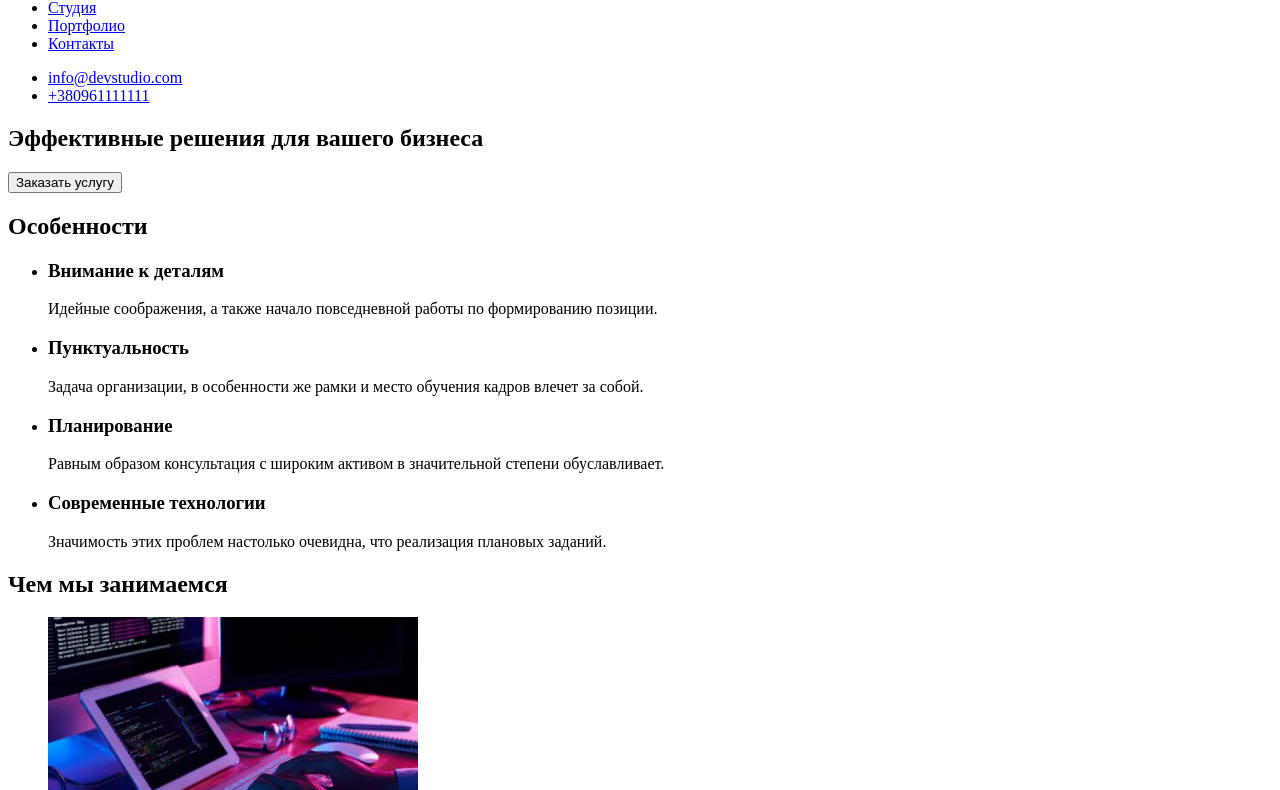
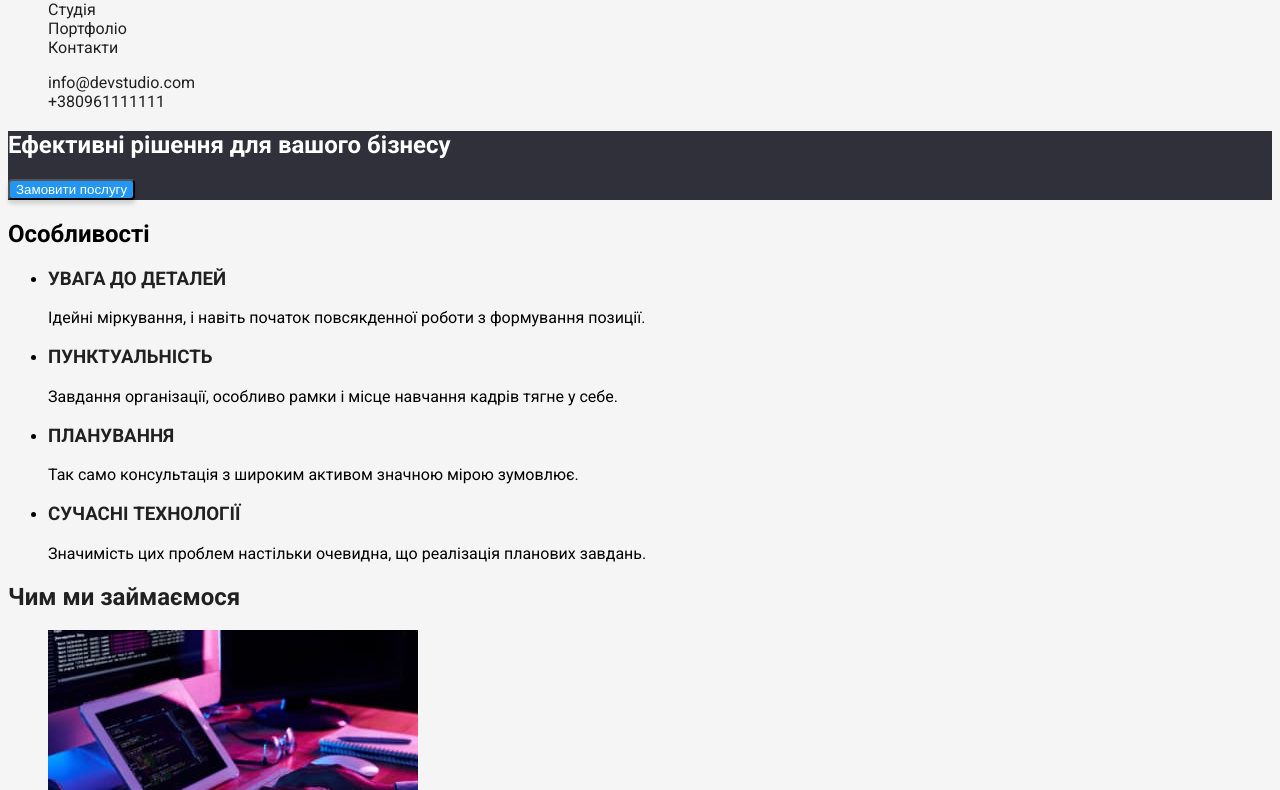
Before and after one commit to ViktorOkun/goit-markup-hw-02, a plain HTML site: page index.html in a window 1280 px wide. Shown: the part 43-833 px from the top of the page. Drawn offline with Linux system fonts and the light colour scheme.

Commit message:
Іменував класи секцій

```diff
--- a/css/styles.css
+++ b/css/styles.css
@@ -0,0 +1,91 @@
+/* білий колір #FFFFFF */
+/* основний колір тексту  #757575*/
+/* вторинний колір тескту  #212121 */
+/* колір логотипу #2196F3 і #000000 */
+/* синій колір #2196F3 */
+/* вториррний колфр фону #F5F4FA */
+/* фон футера #2F303A */
+
+:root {
+    --primary-text-color: #757575;
+    --title-text-color: #212121;
+    --accent-color: #2196F3;
+    --white-color: #FFFFFF;
+    --background-color: #F5F5F5;
+    --background-secondary: #F5F4FA;
+    --background-color-hero: #2F303A;
+    --color-logo: #000000;
+}
+
+body {
+    background-color: var(--background-color);
+    caret-color: var(--primary-text-color);
+    font-family: Roboto;
+}
+
+.list {
+    list-style: none;
+ }
+
+
+
+/* logo */
+.logo {
+    color: var(--color-logo);
+    text-decoration: none;
+ }
+.logo-web {
+    color: var(--accent-color);
+}
+
+/* site-nav */
+.site-nav .link {
+    color: var(--title-text-color);
+    text-decoration: none;
+}
+.site-nav .link:hover,
+.site-nav .link:focus {
+    color: var(--accent-color);
+}
+
+/* hero */
+
+.hero {
+    background-color: var(--background-color-hero);
+}
+.hero-title {
+    color: var(--white-color);
+}
+
+.hero-button {
+    background-color: var(--accent-color);
+    color: var(--white-color);
+    box-shadow: 0px 4px 4px rgba(0, 0, 0, 0.15);
+    border-radius: 4px;
+    cursor: pointer;
+}
+
+/* features */
+.features {
+
+}
+.features-titel {
+color: var(--title-text-color);
+}
+.features-paragraph {
+
+}
+
+/* work */
+
+.work-title {
+    color: var(--title-text-color);
+}
+
+/* team */
+.team {
+    background-color: var(--background-secondary);
+}
+.team-title, .team-title-list {
+    color: var(--title-text-color);
+}
--- a/index.html
+++ b/index.html
@@ -1,5 +1,5 @@
 <!DOCTYPE html>
-<html lang="en">
+<html lang="ua">
 <head>
     <meta charset="UTF-8">
     <meta http-equiv="X-UA-Compatible" content="IE=edge">
@@ -15,66 +15,66 @@
     <body>
     <header>
     <nav>
-        <a href="">
-            WebStudio
+        <a href="./index.html" class="logo">
+            <span class="logo-web">Web</span>Studio
         </a>
-        <ul>
-            <li><a href="./index.html">Студия</a></li>
-            <li><a href="./portfolio.html">Портфолио</a></li>
-            <li><a href="#Контакты">Контакты</a></li>
+        <ul class="site-nav list">
+            <li><a href="./index.html" class="link">Студія</a></li>
+            <li><a href="./portfolio.html" class="link">Портфоліо</a></li>
+            <li><a href="#Контакты" class="link">Контакти</a></li>
         </ul>
     </nav>
-        <ul>
+        <ul class="site-nav list">
             <li>
-                <a href="mailto:info@devstudio.com">info@devstudio.com</a>
+                <a href="mailto:info@devstudio.com" class="link">info@devstudio.com</a>
             </li>
             <li>
-                <a href="tel:+380961111111">+380961111111</a>
+                <a href="tel:+380961111111" class="link">+380961111111</a>
             </li>
         </ul>
     </header>
 
     <main>
-        <section>
-            <h1>Эффективные решения для вашего бизнеса</h1>
-            <button type="button">Заказать услугу</button>
+        <section class="hero">
+            <h1 class="hero-title">Ефективні рішення для вашого бізнесу</h1>
+            <button type="button" class="hero-button">Замовити послугу</button>
         </section>
 
-        <section>
+        <section class="features">
 
-            <!-- Скрыть в CSS -->
-            <h2>Особенности</h2>
+            <!-- Схлвати в CSS -->
+            <h2>Особливості</h2>
 
             <ul>
                 <li>
-                    <h3>Внимание к деталям</h3>
-                    <p>
-                        Идейные соображения, а также начало повседневной работы по формированию позиции.
+                    <h3 class="features-titel">УВАГА ДО ДЕТАЛЕЙ</h3>
+                    <p">
+                        Ідейні міркування, і навіть початок повсякденної роботи з формування позиції.
                     </p>
                 </li>
                 <li>
-                    <h3>Пунктуальность</h3>
+                    <h3 class="features-titel">ПУНКТУАЛЬНІСТЬ</h3>
                     <p>
-                        Задача организации, в особенности же рамки и место обучения кадров влечет за собой.
+                        Завдання організації, особливо рамки і місце навчання кадрів тягне у себе.
                     </p>
                 </li>
                 <li>
-                    <h3>Планирование</h3>
+                    <h3 class="features-titel">ПЛАНУВАННЯ</h3>
                     <p>
-                        Равным образом консультация с широким активом в значительной степени обуславливает.
+                        Так само консультація з широким активом значною мірою зумовлює.
                     </p>
                 </li>
                 <li>
-                    <h3>Современные технологии</h3>
+                    <h3 class="features-titel">СУЧАСНІ ТЕХНОЛОГІЇ</h3>
                     <p>
-                        Значимость этих проблем настолько очевидна, что реализация плановых заданий.
+                        Значимість цих проблем настільки очевидна, що реалізація планових завдань.
                     </p>
                 </li>
             </ul>
         </section>
 
-        <section>
-            <h2>Чем мы занимаемся</h2>
+        <section class="work">
+            <h2 class="work-title">Чим ми займаємося</h2>
             <ul>
                 <li>
                     <img src="images/developer.jpg" alt="Валидная верстка сайтов" width="370">
@@ -88,27 +88,27 @@
             </ul>
         </section>
 
-        <section>
-            <h2>Наша команда</h2>
+        <section class="team">
+            <h2 class="team-title">Наша команда</h2>
             <ul>
                 <li>
                     <img src="images/Team/designer.jpg" alt="Фото продуктового дизайнера" width="270">
-                    <h3>Игорь Демьяненко</h3>
+                    <h3 class="team-title-list">Ігор Дем'яненко</h3>
                     <p>Product Designer</p>
                 </li>
                 <li>
                     <img src="images/Team/frontend.jpg" alt="Фото фронтенд разработчици" width="270">
-                    <h3>Ольга Репина</h3>
+                    <h3 class="team-title-list">Ольга Рєпіна</h3>
                     <p>Frontend Developer</p>
                 </li>
                 <li>
                     <img src="images/Team/marketing.jpg" alt="Фото маркетолога" width="270">
-                    <h3>Николай Тарасов</h3>
+                    <h3 class="team-title-list">Микола Тарасов</h3>
                     <p>Marketing</p>
                 </li>
                 <li>
                     <img src="images/Team/ui.jpg" alt="Фото веб дизайнера" width="270">
-                    <h3>Михаил Ермаков</h3>
+                    <h3 class="team-title-list">Михайло Єрмаков</h3>
                     <p>UI Designer</p>
                 </li>
             </ul>
```
Also changed, not shown: portfolio.html (+10 -10 lines).
